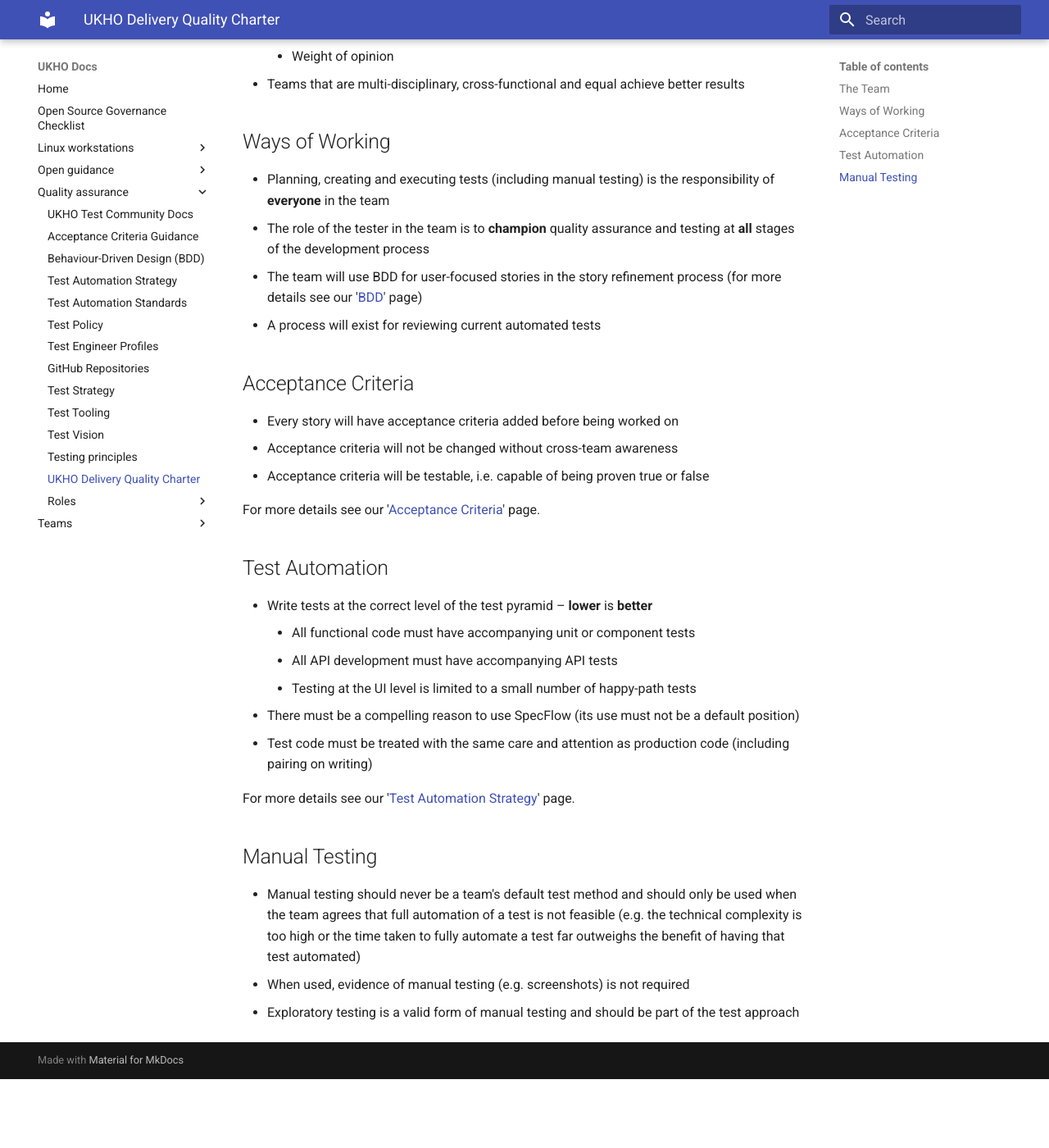
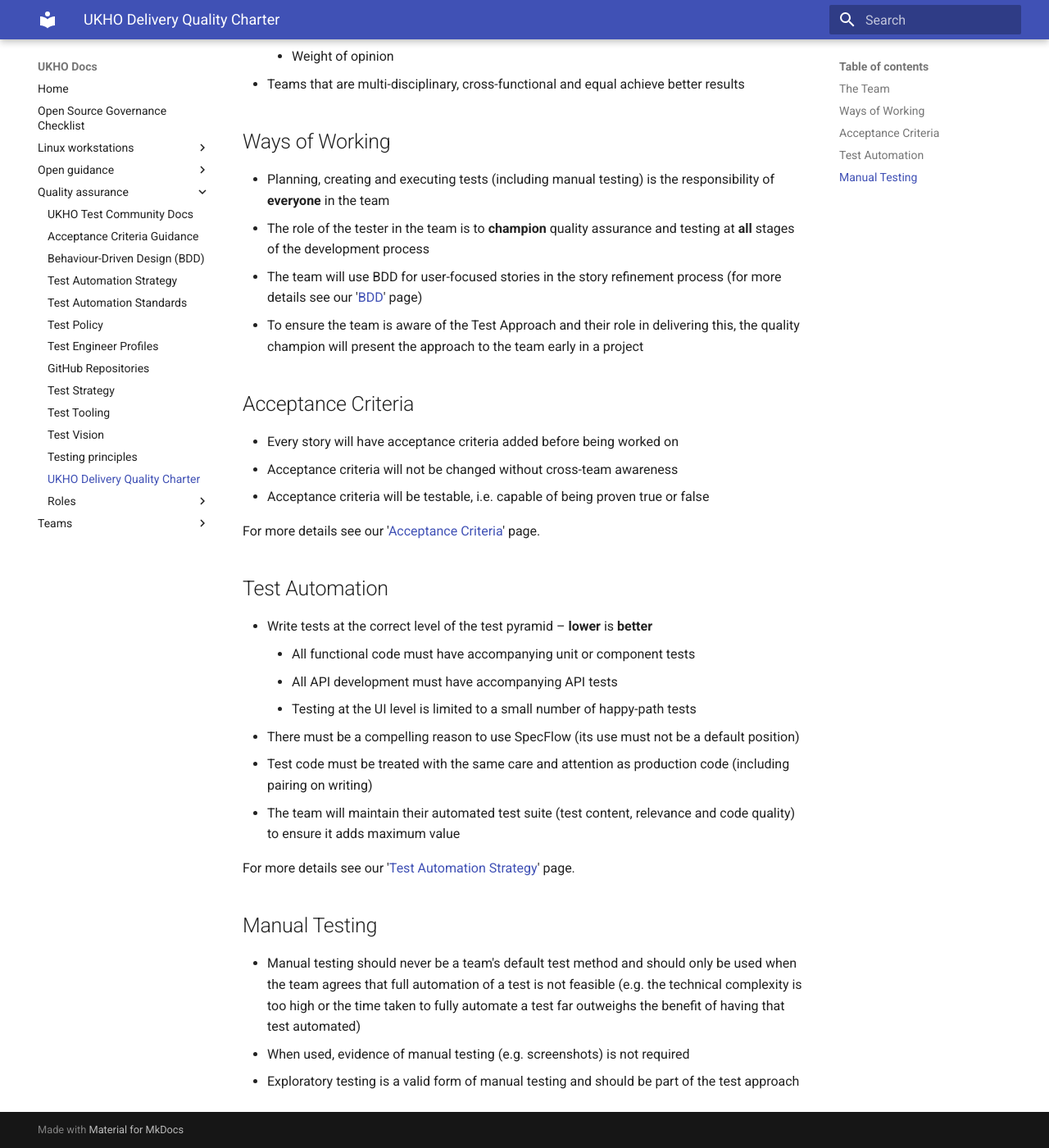
Before and after one commit to UKHO/docs, an MkDocs documentation site: the page built from docs/quality-assurance/ukho-quality-charter.md, in a window 1280 px wide and 1400 px high, scrolled down 392 px. Shown: the whole window at 82% size. Built offline with MkDocs 1.6.1 and Material for MkDocs 9.7.7, drawn with Linux system fonts in a browser that asks for light colours; before the commit the page ends 1708 px from its top, so only the background shows below that.

Commit message:
Add test approach review to QA charter

```diff
--- a/docs/quality-assurance/ukho-quality-charter.md
+++ b/docs/quality-assurance/ukho-quality-charter.md
@@ -15,7 +15,7 @@ This is the UKHO Delivery Quality Charter - a set of objectives that will improv
 * Planning, creating and executing tests (including manual testing) is the responsibility of **everyone** in the team
 * The role of the tester in the team is to **champion** quality assurance and testing at **all** stages of the development process
 * The team will use BDD for user-focused stories in the story refinement process (for more details see our '[BDD](bdd.md)' page)
-* A process will exist for reviewing current automated tests
+* To ensure the team is aware of the Test Approach and their role in delivering this, the quality champion will present the approach to the team early in a project
 
 ## Acceptance Criteria
 
@@ -33,6 +33,7 @@ For more details see our '[Acceptance Criteria](acceptance-criteria.md)' page.
     * Testing at the UI level is limited to a small number of happy-path tests
 * There must be a compelling reason to use SpecFlow (its use must not be a default position)
 * Test code must be treated with the same care and attention as production code (including pairing on writing)
+* The team will maintain their automated test suite (test content, relevance and code quality) to ensure it adds maximum value
 
 For more details see our '[Test Automation Strategy](test-automation-strategy.md)' page.
 
```
